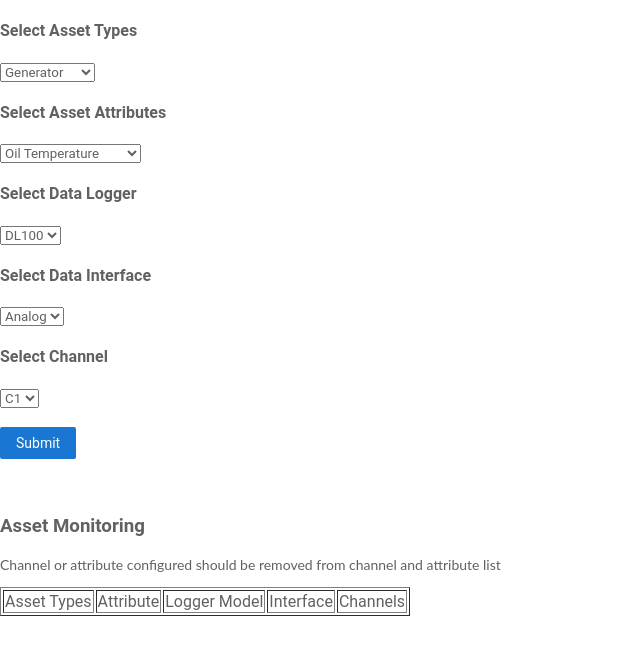
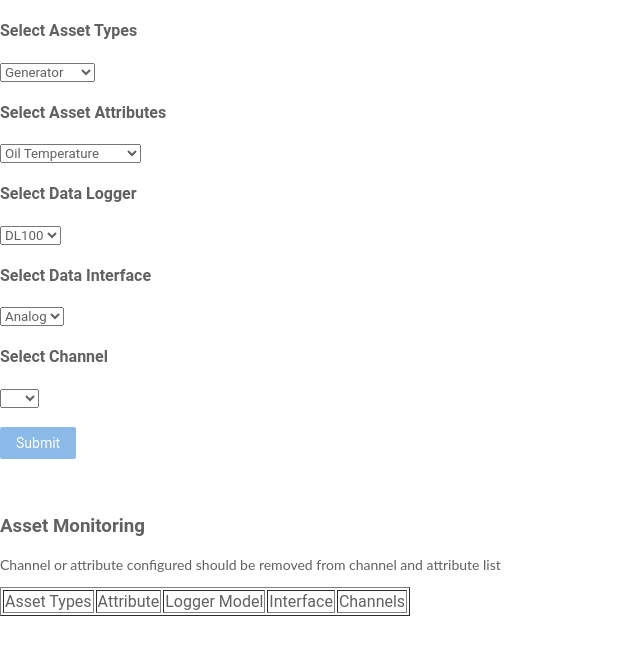
Before and after one commit to jayakrishnanni/Asset-Monitoring---UST, an Angular app: page / in a window 1280 px wide. Shown: the top 654 px of the page, without its empty margins (0-640 px from the left). Built offline with nearby package versions, Linux system fonts and the light colour scheme.

Commit message:
2 files modified

```diff
--- a/src/app/app.component.html
+++ b/src/app/app.component.html
@@ -3,7 +3,6 @@
   <select
     id="assetTypes"
     formControlName="assetTypes"
-    [value]="dataLogerVaslue"
   >
     <option *ngFor="let assetType of assetTypes">{{ assetType }}</option>
   </select>
@@ -33,12 +32,12 @@
   <h4>Select Channel </h4>
 
   <select id="channels" formControlName="channels">
-    <option *ngFor="let channel of channels">{{ channel }}</option>
+    <option *ngFor="let channel of channels" [ngValue]="channel">{{ channel }}</option>
   </select>
 
   <br />
   <br />
-  <button type="submit">Submit</button>
+  <button type="submit" [disabled]="!assetForm.valid">Submit</button>
 </form>
 <br>
 <br>
--- a/src/app/app.component.ts
+++ b/src/app/app.component.ts
@@ -16,6 +16,7 @@ export class AppComponent implements OnInit {
   assetFormArray: any[];
   assetMonitorTable: any[];
   channels = [];
+disable: boolean;
   constructor(private fb: FormBuilder) {}
   assetTypes = ['Generator', 'Compressor', 'Fressor'];
 
@@ -56,7 +57,9 @@ export class AppComponent implements OnInit {
   }
 
   click(): void {
+    this.disable = true;
     this.assetFormArray.push(this.assetForm.value);
+
     // this.assetMonitorTable = this.assetFormArray.filter((obj, index) => {
     //   return (
     //     index ===
```
